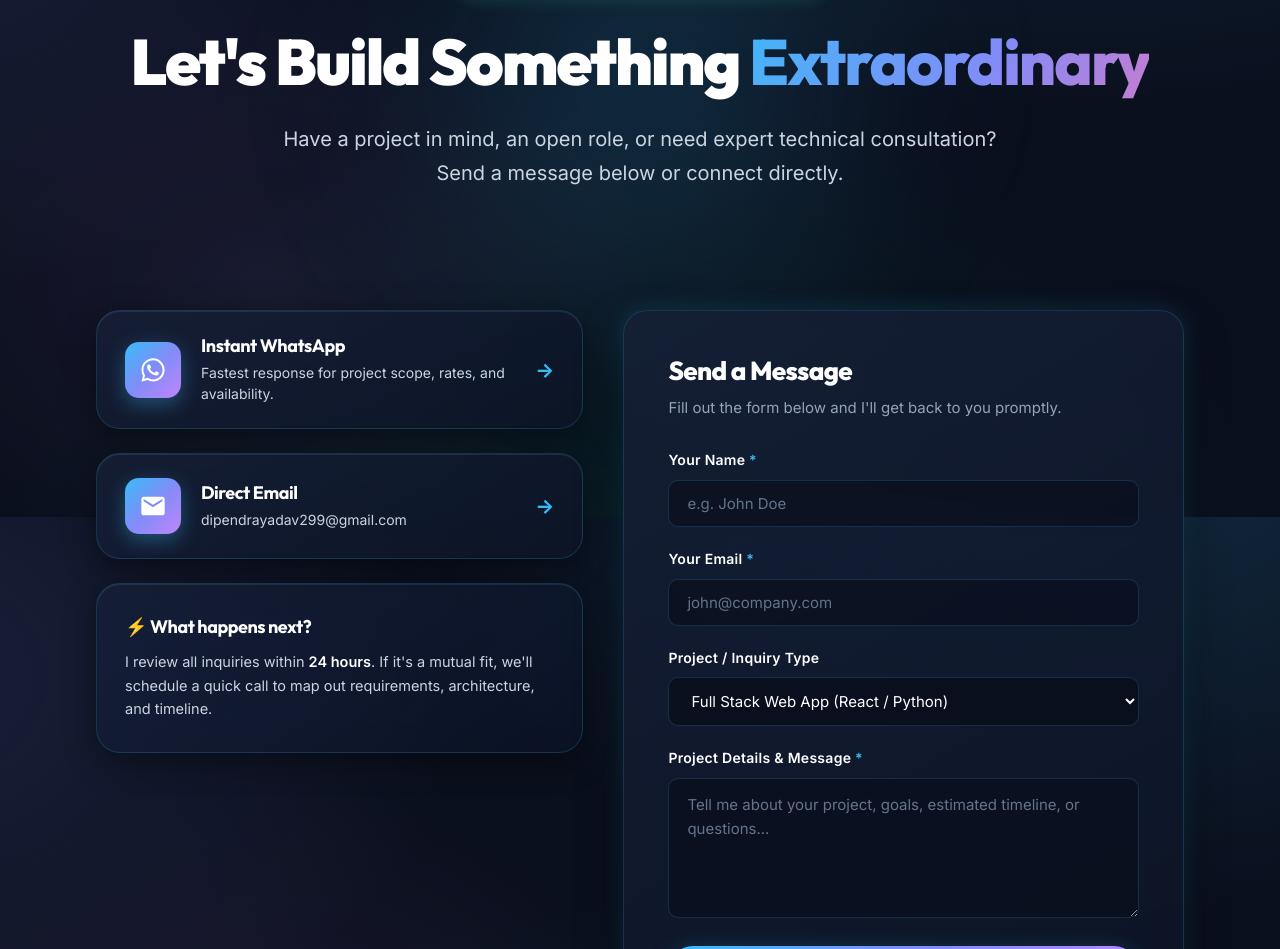
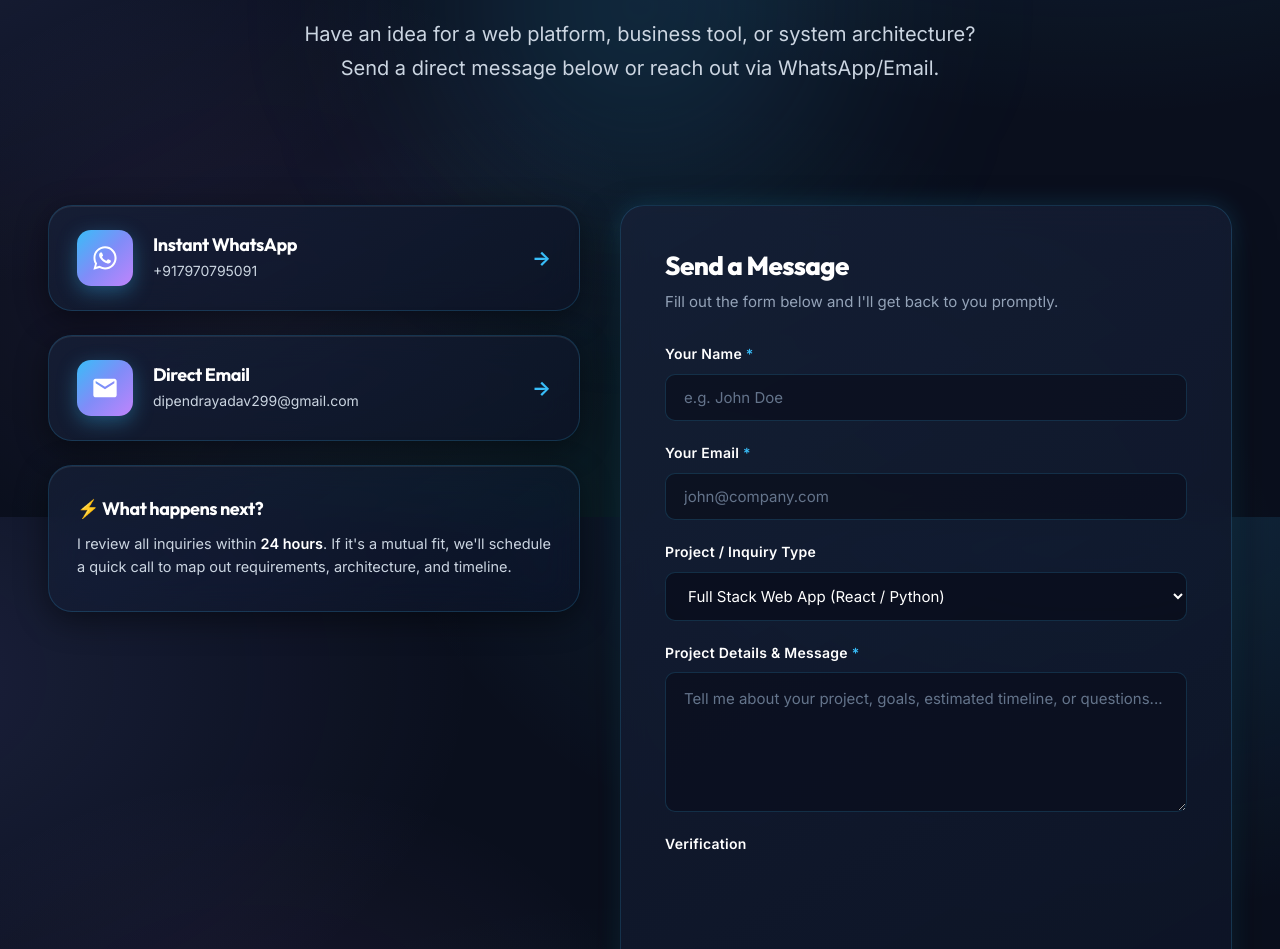
Before and after one commit to Dipendrakumar1/portfolio-frontend, a React (Vite) app: page /hire-me in a window 1280 px wide. Shown: the part 283-1232 px from the top of the page. Built offline with nearby package versions, Linux system fonts and the light colour scheme; no server answers.

Commit message:
Added Google Captcha

```diff
--- a/src/components/WorkWithMe.jsx
+++ b/src/components/WorkWithMe.jsx
@@ -1,9 +1,12 @@
-import React, { useState, useEffect } from "react";
+import React, { useState, useEffect, useRef } from "react";
 import { Helmet } from 'react-helmet-async'
 import styled from "styled-components";
 import { API_BASE_URL } from "../api";
 import { theme, SiteContainer, GlassCard, GradientText, FadeInUp } from "../styles/GlobalStyles";
 import Footer from "../components/Footer";
+
+const RECAPTCHA_SITE_KEY = (import.meta.env.VITE_RECAPTCHA_SITE_KEY || "").trim();
+const RECAPTCHA_ENABLED = Boolean(RECAPTCHA_SITE_KEY) && !RECAPTCHA_SITE_KEY.toLowerCase().startsWith("your-");
 
 const HeroSection = styled.section`
   padding: 70px 0 40px;
@@ -330,6 +333,14 @@ const StatusMessage = styled.div`
   color: ${({ $type }) => $type === 'success' ? theme.success : '#f43f5e'};
 `
 
+const RecaptchaWrap = styled.div`
+  min-height: 74px;
+  display: flex;
+  align-items: center;
+  justify-content: flex-start;
+  padding: 8px 0;
+`
+
 const InfoSection = styled.section`
   margin-top: 100px;
   padding-bottom: 40px;
@@ -446,19 +457,64 @@ export default function WorkWithMe() {
     subject: "Full Stack Web App",
     message: ""
   });
-
+  const [captchaToken, setCaptchaToken] = useState("");
   const [isSubmitting, setIsSubmitting] = useState(false);
   const [status, setStatus] = useState(null); // { type: 'success' | 'error', message: '' }
+  const recaptchaContainerRef = useRef(null);
+  const recaptchaWidgetRef = useRef(null);
+
+  useEffect(() => {
+    if (!RECAPTCHA_ENABLED || !recaptchaContainerRef.current) return;
+
+    const renderCaptcha = () => {
+      if (!window.grecaptcha || !recaptchaContainerRef.current) return;
+
+      if (recaptchaWidgetRef.current !== null && recaptchaWidgetRef.current !== undefined) {
+        try {
+          window.grecaptcha.reset(recaptchaWidgetRef.current);
+        } catch (error) {
+          console.warn("Unable to reset recaptcha widget:", error);
+        }
+      }
+
+      recaptchaWidgetRef.current = window.grecaptcha.render(recaptchaContainerRef.current, {
+        sitekey: RECAPTCHA_SITE_KEY,
+        callback: (token) => setCaptchaToken(token),
+        'expired-callback': () => setCaptchaToken(""),
+      });
+    };
+
+    if (window.grecaptcha) {
+      renderCaptcha();
+      return;
+    }
+
+    const existingScript = document.getElementById("google-recaptcha-script");
+    if (existingScript) {
+      existingScript.addEventListener("load", renderCaptcha, { once: true });
+      return;
+    }
+
+    const script = document.createElement("script");
+    script.id = "google-recaptcha-script";
+    script.src = "https://www.google.com/recaptcha/api.js?render=explicit";
+    script.async = true;
+    script.defer = true;
+    script.onload = renderCaptcha;
+    document.body.appendChild(script);
+  }, []);
 
   useEffect(() => {
     fetch(`${API_BASE_URL}/about`)
       .then(res => res.json())
       .then(data => {
-        setContactInfo(prev => ({
-          whatsapp: data.whatsapp || prev.whatsapp,
-          email: data.email || prev.email,
-          resume: data.resume || ""
-        }));
+        if (data) {
+          setContactInfo(prev => ({
+            whatsapp: data.whatsapp ? data.whatsapp : prev.whatsapp,
+            email: data.email ? data.email : prev.email,
+            resume: data.resume || ""
+          }));
+        }
       })
       .catch(err => console.error("Error fetching contact info:", err));
   }, []);
@@ -476,55 +532,58 @@ export default function WorkWithMe() {
       return;
     }
 
+    if (RECAPTCHA_ENABLED && !captchaToken) {
+      setStatus({ type: 'error', message: 'Please complete the captcha verification.' });
+      return;
+    }
+
     setIsSubmitting(true);
     setStatus(null);
 
     try {
       const res = await fetch(`${API_BASE_URL}/contact`, {
-        method: "POST",
-        headers: { "Content-Type": "application/json" },
-        body: JSON.stringify(formData)
+        method: 'POST',
+        headers: { 'Content-Type': 'application/json' },
+        body: JSON.stringify({
+          ...formData,
+          captchaToken: RECAPTCHA_ENABLED ? captchaToken : ''
+        })
       });
       const result = await res.json();
-
       if (res.ok) {
-        setStatus({ type: 'success', message: result.message || 'Thank you! Your message has been sent successfully.' });
-        setFormData({
-          name: "",
-          email: "",
-          subject: "Full Stack Web App",
-          message: ""
-        });
+        setStatus({ type: 'success', message: 'Message sent successfully! I will get back to you within 24 hours.' });
+        setFormData({ name: '', email: '', subject: 'Full Stack Web App', message: '' });
+        setCaptchaToken("");
+        if (window.grecaptcha && recaptchaWidgetRef.current !== null && recaptchaWidgetRef.current !== undefined) {
+          window.grecaptcha.reset(recaptchaWidgetRef.current);
+        }
       } else {
         setStatus({ type: 'error', message: result.error || 'Failed to send message. Please try again or reach out on WhatsApp.' });
       }
     } catch (err) {
-      console.error("Error sending contact message:", err);
+      console.error("Error submitting contact form:", err);
       setStatus({ type: 'error', message: 'Network error. Please message me directly on WhatsApp or Email.' });
     } finally {
       setIsSubmitting(false);
     }
   };
 
+  const cleanWhatsApp = (contactInfo.whatsapp || "").replace(/\D/g, "");
+  const whatsAppUrl = cleanWhatsApp ? `https://wa.me/${cleanWhatsApp}` : "#";
+
   return (
-    <SiteContainer>
+    <>
       <Helmet>
-        <title>Hire Me & Connect - Let's Build Something Exceptional | Dipendra Yadav</title>
-        <meta name="description" content="Send a message or inquire about freelance software development, full stack web apps, and consulting. Contact Dipendra Yadav today." />
-        <meta name="keywords" content="hire, connect, contact developer, freelance, web developer, React developer, Python developer, Dipendra Yadav" />
-        <meta name="author" content="Dipendra Yadav" />
+        <title>Hire Me & Connect - Full-Stack Developer | Dipendra Yadav</title>
+        <meta name="description" content="Collaborate on modern web applications, scalable APIs, and bespoke software solutions. Let's discuss your project scope, timeline, and deliverables." />
         <link rel="canonical" href="https://www.dipendrakumaryadav.com.np/hire-me" />
       </Helmet>
 
       <FadeInUp>
         <HeroSection>
-          <AvailabilityPill>
-            <span className="dot" />
-            Available for Q3/Q4 Projects & Full-time Roles
-          </AvailabilityPill>
-          <Title>Let's Build Something <GradientText>Extraordinary</GradientText></Title>
+          <Title>Let's <GradientText>Build Together</GradientText></Title>
           <Subtitle>
-            Have a project in mind, an open role, or need expert technical consultation? Send a message below or connect directly.
+            Have an idea for a web platform, business tool, or system architecture? Send a direct message below or reach out via WhatsApp/Email.
           </Subtitle>
         </HeroSection>
       </FadeInUp>
@@ -534,7 +593,7 @@ export default function WorkWithMe() {
         <LeftColumn>
           <DirectContactCard
             as="a"
-            href={`https://wa.me/${contactInfo.whatsapp?.replace('+', '')}`}
+            href={whatsAppUrl}
             target="_blank"
             rel="noopener noreferrer"
           >
@@ -545,7 +604,7 @@ export default function WorkWithMe() {
             </IconBox>
             <DirectText>
               <h3>Instant WhatsApp</h3>
-              <p>Fastest response for project scope, rates, and availability.</p>
+              <p>{contactInfo.whatsapp || "Fastest response for project scope and availability."}</p>
             </DirectText>
             <ArrowIcon>→</ArrowIcon>
           </DirectContactCard>
@@ -668,6 +727,15 @@ export default function WorkWithMe() {
               />
             </FormGroup>
 
+            {RECAPTCHA_ENABLED && (
+              <FormGroup>
+                <Label>
+                  <span>Verification</span>
+                </Label>
+                <RecaptchaWrap ref={recaptchaContainerRef} />
+              </FormGroup>
+            )}
+
             {status && (
               <StatusMessage $type={status.type}>
                 <span>{status.type === 'success' ? '✓' : '⚠️'}</span>
@@ -759,6 +827,6 @@ export default function WorkWithMe() {
       </InfoSection>
 
       <Footer linkText="Back to Home →" linkTo="/" />
-    </SiteContainer>
+    </>
   );
 }
```
Also changed, not shown: 1 other file (tests, documents, lock files or other folders).
